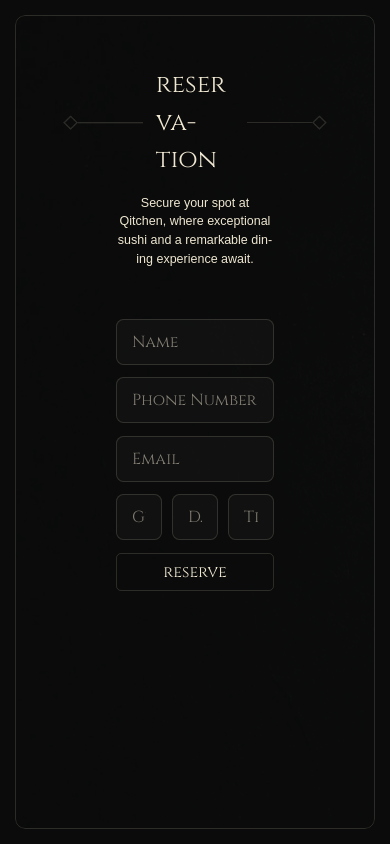
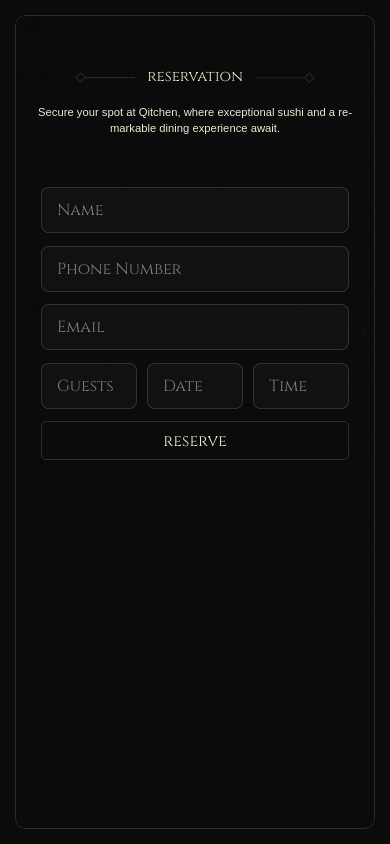
Before and after one commit to omar-mazen/qitchen, a React (Vite) app: page /reservation in a window 390 px wide. Built offline with nearby package versions, Linux system fonts and the light colour scheme; a web font is replaced by a local one.

Commit message:
make pageLayout component

```diff
--- /dev/null
+++ b/src/components/PageLayout.tsx
@@ -0,0 +1,33 @@
+import texture from "@images/texture.png";
+interface IProps {
+  banner: string;
+  caption: React.ReactNode;
+  children: React.ReactNode;
+}
+const PageLayout = ({ banner, caption, children }: IProps) => {
+  return (
+    <div
+      style={{ backgroundImage: `url(${texture})` }}
+      className="grid gap-5 lg:grid-cols-2 min-h-full h-full rounded-2xl overflow-hidden"
+    >
+      <aside className="relative hidden overflow-hidden lg:block">
+        <figure className="reltive rounded-2xl overflow-hidden w-full h-full after:bg-gradient-to-t after:from-background/50 after:to-transparent after:absolute after:bottom-0 after:z-1 after:w-full after:h-1/2 after:rounded-2xl after:overflow-hidden">
+          <img
+            src={banner}
+            alt="Decorative reservation banner"
+            role="presentation"
+            className="w-full !h-full object-cover"
+          />
+          <figcaption className="absolute bottom-20 left-20 text-heading-large z-2">
+            {caption}
+          </figcaption>
+        </figure>
+      </aside>
+      <main className="border border-border rounded-2xl overflow-y-scroll h-full">
+        {children}
+      </main>
+    </div>
+  );
+};
+
+export default PageLayout;
--- a/src/components/SectionHeader.tsx
+++ b/src/components/SectionHeader.tsx
@@ -10,12 +10,16 @@
 }) => {
   return (
     <div className={clsx("flex items-center justify-center gap-5", className)}>
-      <img src="./src/assets/images/diamond-line.png" alt="" className="w-32" />
+      <img
+        src="./src/assets/images/diamond-line.png"
+        alt=""
+        className=" w-24 sm:w-32"
+      />
       {children}
       <img
         src="./src/assets/images/diamond-line.png"
         alt=""
-        className=" rotate-180 w-32"
+        className=" rotate-180 w-24 sm:w-32"
       />
     </div>
   );
--- a/src/pages/Menu/index.tsx
+++ b/src/pages/Menu/index.tsx
@@ -1,8 +1,9 @@
-import { MenuImages } from "@constants/images";
+import PageLayout from "@components/PageLayout";
 import MenuLabels from "./MenuLabels";
 import Category from "./Category";
-import texture from "@images/texture.png";
-import menuBanner from "@images/menu/menu.png";
+
+import { MenuImages } from "@constants/images";
+import banner from "@images/menu/menu.png";
 const menu = {
   maki: [
     {
@@ -76,24 +77,7 @@
 
 const Menu = () => {
   return (
-    <div
-      style={{ backgroundImage: `url(${texture})` }}
-      className="grid gap-5 lg:grid-cols-2 min-h-full h-full rounded-2xl overflow-hidden"
-    >
-      <aside className="relative hidden overflow-hidden lg:block">
-        <figure className="reltive rounded-2xl overflow-hidden w-full h-full after:bg-gradient-to-t after:from-background/50 after:to-transparent after:absolute after:bottom-0 after:z-1 after:w-full after:h-1/2 after:rounded-2xl after:overflow-hidden">
-          <img
-            src={menuBanner}
-            alt="Decorative menu banner"
-            role="presentation"
-            className="w-full !h-full object-cover"
-          />
-          <figcaption className="absolute bottom-20 left-20 text-heading-large z-2">
-            Menu
-          </figcaption>
-        </figure>
-      </aside>
-      <main className="border border-border rounded-2xl overflow-y-scroll h-full">
+    <PageLayout banner={banner} caption="Menu">
       <MenuLabels labels={menuKeys} />
       {menuKeys.map((category) => (
         <Category
@@ -102,8 +86,7 @@
           key={category}
         />
       ))}
-      </main>
-    </div>
+    </PageLayout>
   );
 };
 
--- a/src/pages/Reservation/index.tsx
+++ b/src/pages/Reservation/index.tsx
@@ -1,9 +1,10 @@
-import texture from "@images/texture.png";
+import { useState } from "react";
+import Input from "@components/Input";
+import Button from "@components/Button";
+import SectionHeader from "@components/SectionHeader";
+import PageLayout from "@components/PageLayout";
+
 import banner from "@images/reservation.png";
-import Input from "@/components/Input";
-import { useState } from "react";
-import Button from "@/components/Button";
-import SectionHeader from "@/components/SectionHeader";
 const Reservation = () => {
   const [name, setName] = useState("");
   const [phone, setPhone] = useState("");
@@ -12,39 +13,25 @@
   const [date, setDate] = useState("");
   const [time, setTime] = useState("");
   return (
-    <div
-      style={{ backgroundImage: `url(${texture})` }}
-      className="grid gap-5 lg:grid-cols-2 min-h-full h-full rounded-2xl overflow-hidden"
+    <PageLayout
+      banner={banner}
+      caption={
+        <>
+          Book <br />a table
+        </>
+      }
     >
-      <aside className="relative hidden overflow-hidden lg:block">
-        <figure className="reltive rounded-2xl overflow-hidden w-full h-full after:bg-gradient-to-t after:from-background/50 after:to-transparent after:absolute after:bottom-0 after:z-1 after:w-full after:h-1/2 after:rounded-2xl after:overflow-hidden">
-          <img
-            src={banner}
-            alt="Decorative reservation banner"
-            role="presentation"
-            className="w-full !h-full object-cover"
-          />
-          <figcaption className="absolute bottom-20 left-20 text-heading-large z-2">
-            Book <br />a table
-          </figcaption>
-        </figure>
-      </aside>
-      <main className="border border-border rounded-2xl overflow-y-scroll h-full px-40">
-        <SectionHeader className="pt-20">
-          <h1 className=" text-heading-h2">reservation</h1>
+      <SectionHeader className="pt-20 px-3">
+        <h1 className=" text-heading-h4 sm:text-heading-h2">reservation</h1>
       </SectionHeader>
-        <p className="text-center mx-auto mt-6 text-large font-thin font-normal max-w-[400px]">
+      <p className=" text-medium px-6 text-center mx-auto mt-6 sm:text-large font-thin font-normal max-w-[400px]">
         Secure your spot at Qitchen, where exceptional sushi and a remarkable
         dining experience await.
       </p>
-        <form action="" className="mt-20 w-full">
+      <form action="" className="mt-20 w-full px-10 sm:px-40">
         <div className="flex flex-col space-y-5">
           <Input placeholder="Name" value={name} setValue={setName} />
-            <Input
-              placeholder="Phone Number"
-              value={phone}
-              setValue={setPhone}
-            />
+          <Input placeholder="Phone Number" value={phone} setValue={setPhone} />
           <Input placeholder="Email" value={email} setValue={setEmail} />
         </div>
         <div className="max-w-full w-full flex items-center gap-4 mt-5">
@@ -56,8 +43,7 @@
           reserve
         </Button>
       </form>
-      </main>
-    </div>
+    </PageLayout>
   );
 };
 
```
Lines whose indentation alone changed are shown as unchanged.
